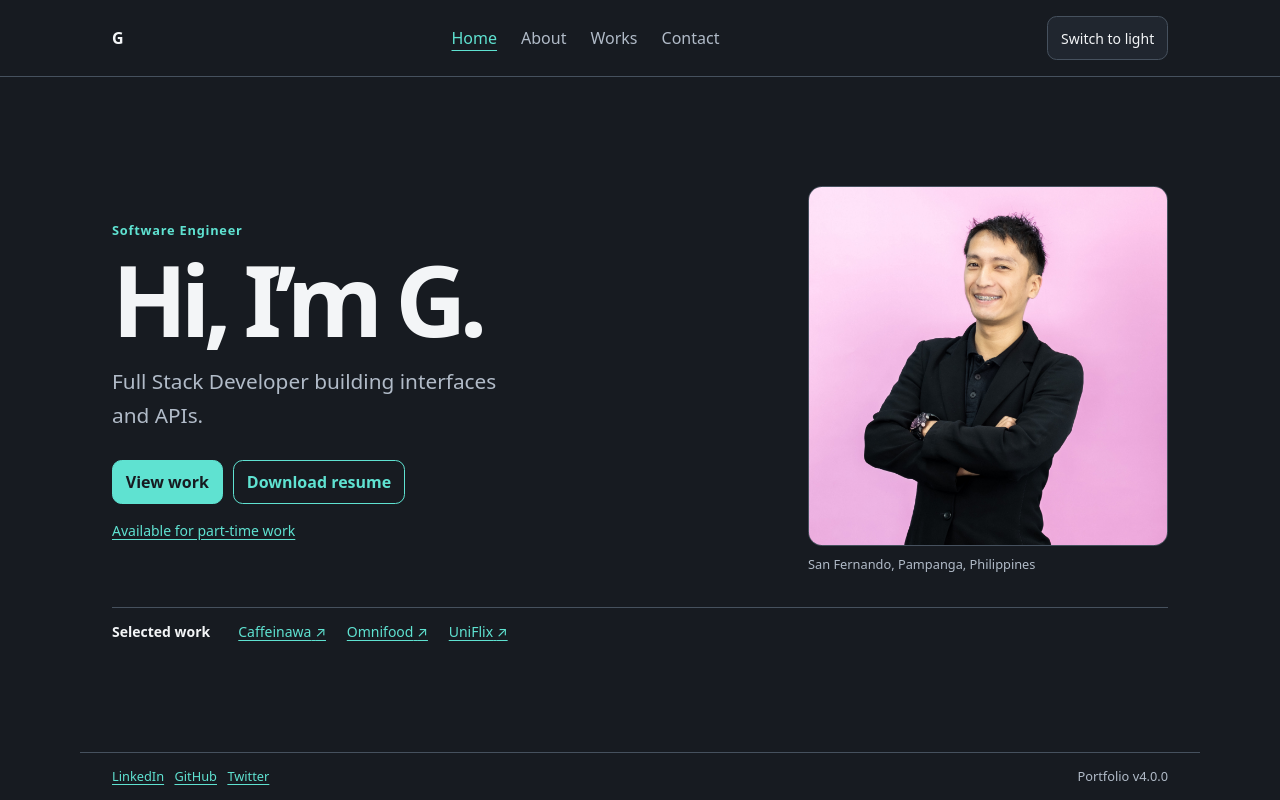
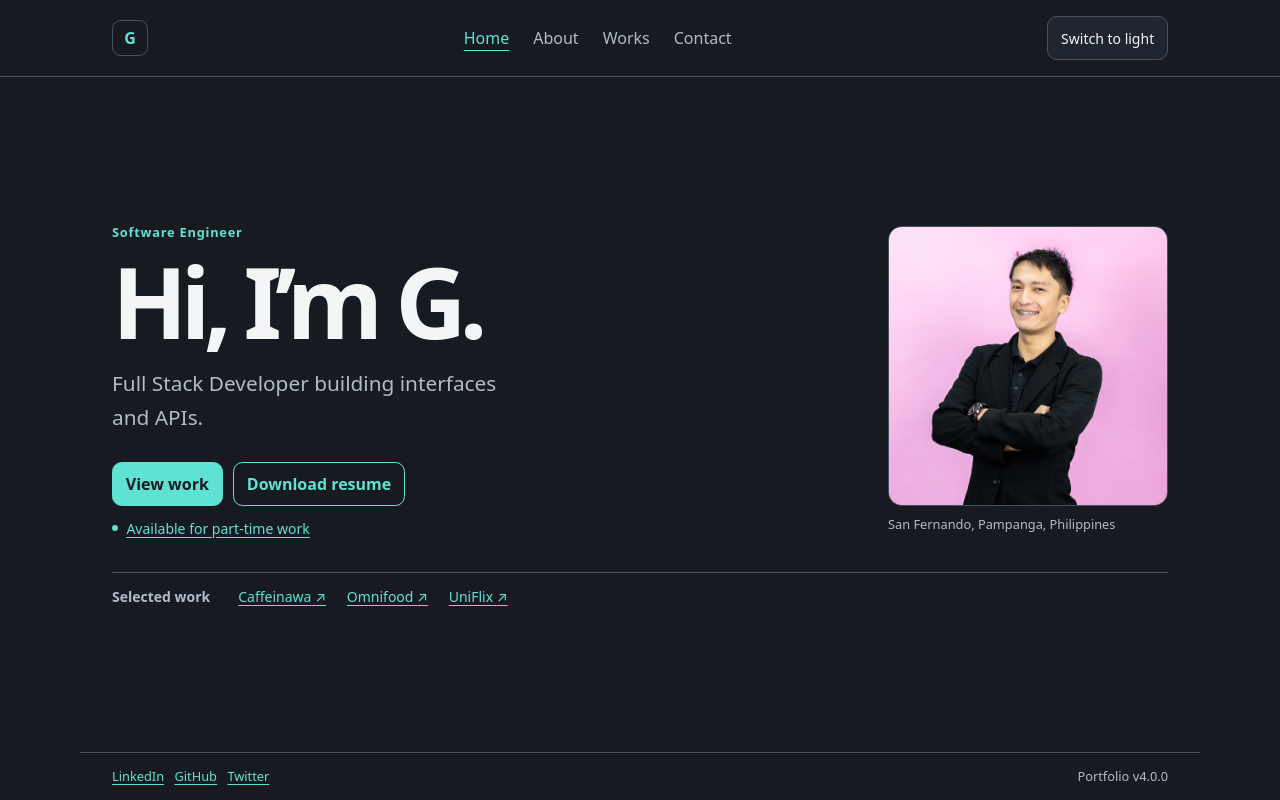
Before and after one commit to gbgabiola/gbgabiola.github.io, a Next.js app: page / in a window 1280 px wide. Built offline with nearby package versions, Linux system fonts and the light colour scheme.

Commit message:
feat: refine the home and contact layouts

```diff
--- a/src/app/contact/page.module.css
+++ b/src/app/contact/page.module.css
@@ -12,6 +12,7 @@
 .details {
   padding: clamp(1rem, 3vw, 2rem);
   border: 1px solid var(--border);
+  border-inline-start: 3px solid var(--primary);
   border-radius: 0.85rem;
   background: var(--surface);
 }
@@ -33,6 +34,10 @@
   flex-wrap: wrap;
   align-items: center;
   gap: 0.4rem 1rem;
+}
+
+.links a {
+  font-weight: 600;
 }
 
 .links {
--- a/src/app/contact/page.tsx
+++ b/src/app/contact/page.tsx
@@ -22,7 +22,7 @@ export default function ContactPage() {
         </section>
         <div className={styles.details}>
           <section aria-labelledby="profiles-heading">
-            <h2 id="profiles-heading">Find me online</h2>
+            <h2 id="profiles-heading">Social profiles</h2>
             <ul className={styles.links}>
               {profile.socialLinks.map(({ label, href }) => (
                 <li key={href}>
--- a/src/app/page.module.css
+++ b/src/app/page.module.css
@@ -1,6 +1,6 @@
 .hero {
   display: grid;
-  grid-template-columns: minmax(0, 1.45fr) minmax(0, 1fr);
+  grid-template-columns: minmax(0, 1fr) auto;
   align-items: center;
   gap: clamp(2rem, 6vw, 5.5rem);
 }
@@ -13,12 +13,24 @@
 }
 
 .availability {
-  margin: 0.9rem 0 0;
+  display: flex;
+  align-items: baseline;
+  gap: 0.5rem;
+  margin: 0.65rem 0 0;
   font-size: 0.875rem;
 }
 
+.availability::before {
+  flex: 0 0 0.4rem;
+  height: 0.4rem;
+  align-self: center;
+  border-radius: 50%;
+  background: var(--primary);
+  content: '';
+}
+
 .photo {
-  width: min(100%, 360px);
+  width: 280px;
   margin: 0;
   justify-self: end;
 }
@@ -53,6 +65,10 @@
   font-size: 0.875rem;
 }
 
+.projects h2 {
+  color: var(--muted);
+}
+
 .projects ul {
   display: flex;
   flex-wrap: wrap;
@@ -63,7 +79,7 @@
 
 @media (min-width: 721px) and (max-height: 600px) {
   .photo {
-    width: min(100%, 42svh);
+    width: min(280px, 40svh);
   }
 }
 
@@ -99,4 +115,8 @@
   .actions {
     margin-top: 0.75rem;
   }
+
+  .projects {
+    padding-top: 0.4rem;
+  }
 }
--- a/src/app/page.tsx
+++ b/src/app/page.tsx
@@ -30,9 +30,9 @@ export default function HomePage() {
           <Image
             src={photo}
             alt={`Portrait of ${profile.nickname}`}
-            width={360}
-            height={360}
-            sizes="(max-width: 720px) 112px, 360px"
+            width={280}
+            height={280}
+            sizes="(max-width: 720px) 112px, (max-height: 600px) 40svh, 280px"
             preload
           />
           <figcaption>{profile.location}</figcaption>
--- a/src/components/layout/site-header.module.css
+++ b/src/components/layout/site-header.module.css
@@ -16,9 +16,20 @@
   gap: 1rem;
 }
 .brand {
-  color: var(--foreground);
+  display: inline-grid;
+  place-items: center;
+  min-width: 2.25rem;
+  min-height: 2.25rem;
+  border: 1px solid var(--border);
+  border-radius: 0.55rem;
+  color: var(--primary);
   font-weight: 750;
+  line-height: 1;
   text-decoration: none;
+}
+
+.brand:hover {
+  border-color: var(--primary);
 }
 .nav ul {
   display: flex;
@@ -43,7 +54,6 @@
     gap: 0.25rem;
   }
 
-  .brand,
   .nav a {
     font-size: 0.875rem;
   }
```
